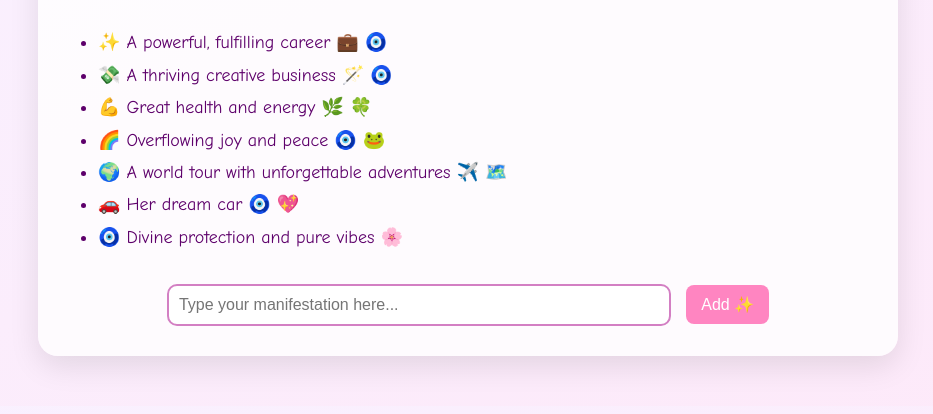
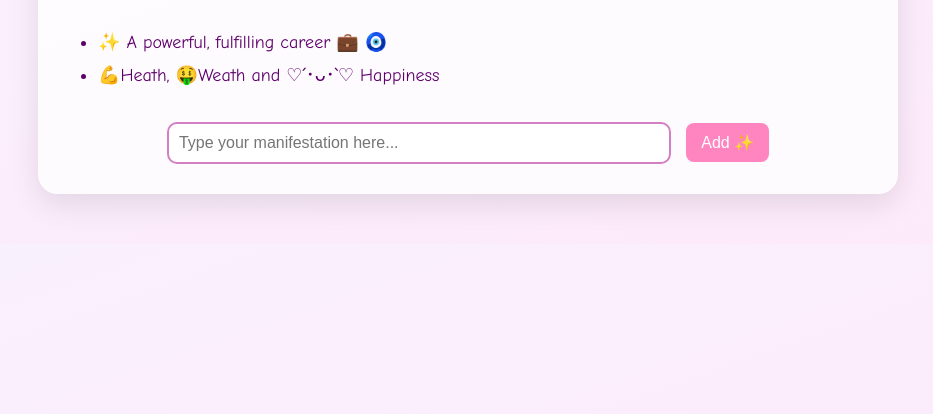
Before and after one commit to rateye/khushi-mommie, a plain HTML site: page manifestation.html in a window 1280 px wide. Shown: the part 204-618 px from the top of the page, without its empty margins (172-1105 px from the left). Drawn offline with Linux system fonts and the light colour scheme.

Commit message:
removed the Manifestion and added Emoji in new Manifestation
Author: Rati

```diff
--- a/manifestation.html
+++ b/manifestation.html
@@ -12,12 +12,7 @@
 
     <ul id="manifest-list">
       <li>✨ A powerful, fulfilling career 💼 🧿</li>
-      <li>💸 A thriving creative business 🪄 🧿</li>
-      <li>💪 Great health and energy 🌿 🍀</li>
-      <li>🌈 Overflowing joy and peace 🧿 🐸</li>
-      <li>🌍 A world tour with unforgettable adventures ✈️ 🗺️</li>
-      <li>🚗 Her dream car 🧿 💖</li>
-      <li>🧿 Divine protection and pure vibes 🌸</li>
+      <li>💪Heath, 🤑Weath and ♡´･ᴗ･`♡ Happiness </li>
     </ul>
 
     <div class="input-section">
```
